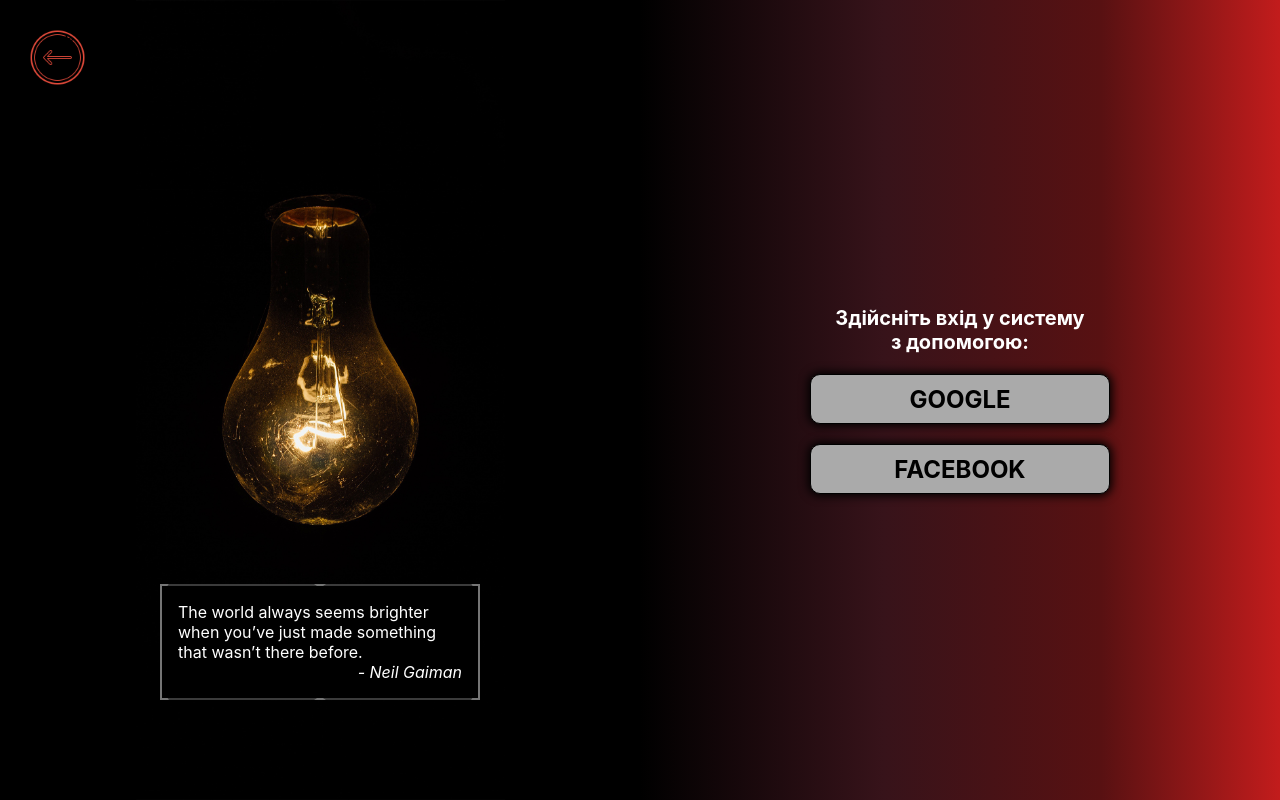
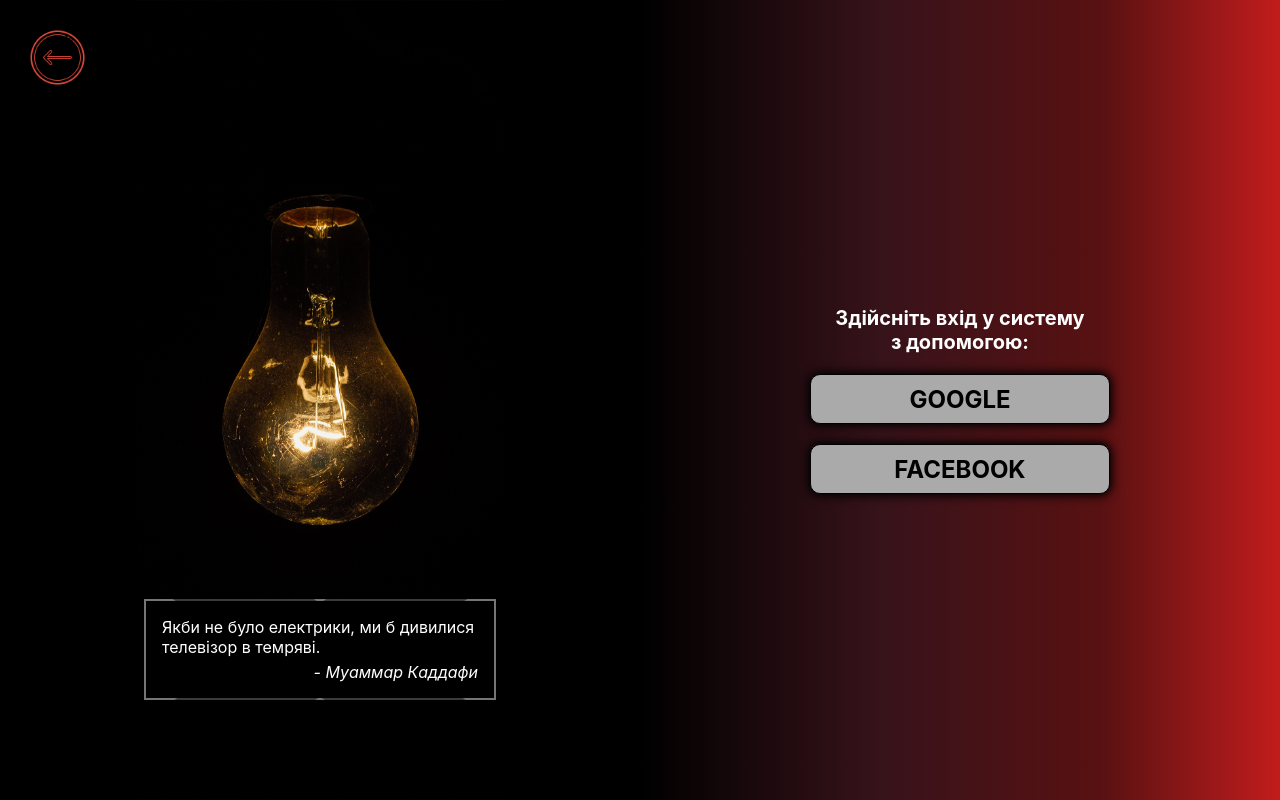
Before and after one commit to Danik1702/energy-consumption, a React (Create React App) app: page / in a window 1280 px wide. Both pictures are taken after a click on the element "Вхід". Built offline with nearby package versions, Linux system fonts and the light colour scheme.

Commit message:
change blockquote text

```diff
--- a/src/screens/Login/index.js
+++ b/src/screens/Login/index.js
@@ -29,10 +29,9 @@
         <div className={styles.animatedBorderQuote}>
           <blockquote>
             <p>
-              The world always seems brighter when you’ve just made something
-              that wasn’t there before.
+              Якби не було електрики, ми б дивилися телевізор в темряві.
             </p>
-            <cite>Neil Gaiman</cite>
+            <cite>Муаммар Каддафи</cite>
           </blockquote>
         </div>
       </div>
--- a/src/screens/Login/login.module.scss
+++ b/src/screens/Login/login.module.scss
@@ -27,7 +27,7 @@
 
   display: inline-block;
   margin: 1em;
-  max-width: 20em;
+  max-width: 22em;
   overflow: hidden;
   blockquote {
     background-color: $bg;
@@ -62,6 +62,7 @@
       display: block;
       font-style: italic;
       text-align: right;
+      margin-top: 5px;
       &:before {
         content: "- ";
       }
```
Also changed, not shown: 1 other file (tests, documents, lock files or other folders).
